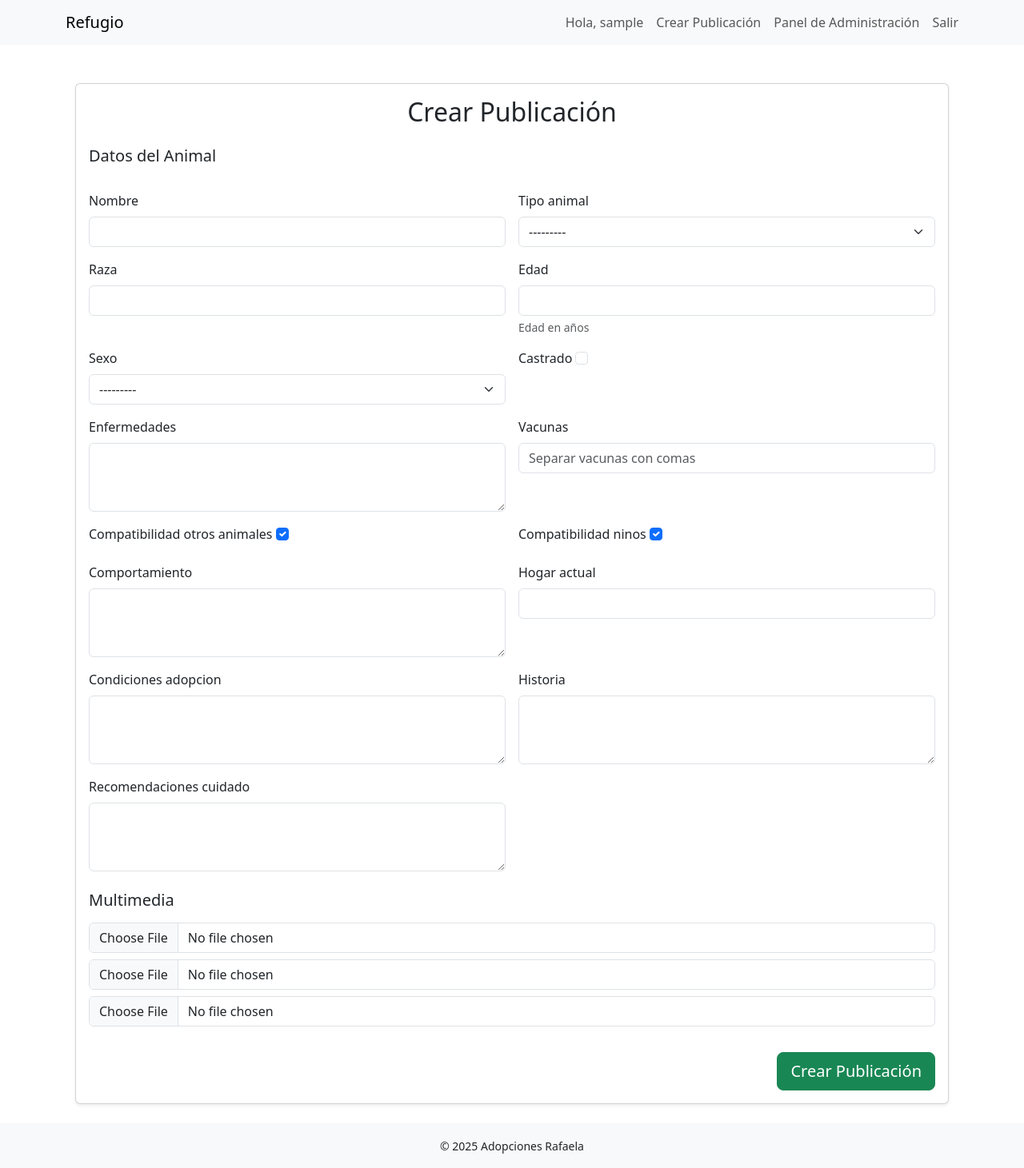
After one commit to casuico/Ingenieria_Web, a Django app: page /publicaciones/crear/ in a window 1280 px wide. The commit adds this page. Shown: the whole page at 80% size. Run offline with Django 5.2, Linux system fonts and the light colour scheme; the visitor is signed in with stand-in values (Sample User, id 1).

Commit message:
crear publicacion + filtrado

```diff
--- a/TP_Adopciones/adopcionesapp/forms.py
+++ b/TP_Adopciones/adopcionesapp/forms.py
@@ -3,11 +3,12 @@ from django import forms
 from django.contrib.auth.forms import UserCreationForm
 from django.contrib.auth.models import User
 from django.contrib.auth.forms import AuthenticationForm
-from django.core.exceptions import ValidationError
+from .models import Publicacion
+
 
 
 class RegistroForm(UserCreationForm):
-    email = forms.EmailField(required=True, label="Email")  # opcional, si querés pedir email
+    email = forms.EmailField(required=True, label="Email")
 
     class Meta:
         model = User
@@ -35,3 +36,86 @@ class CustomAuthenticationForm(AuthenticationForm):
                 'class': 'form-control',
                 'placeholder': field.label or field.name
             })
+
+
+
+class PublicacionForm(forms.ModelForm):
+    vacunas = forms.CharField(
+        required=False,
+        widget=forms.TextInput(attrs={
+            'class': 'form-control',
+            'placeholder': 'Separar vacunas con comas'
+        })
+    )
+
+    class Meta:
+        model = Publicacion
+        fields = [
+            'nombre', 'tipo_animal', 'raza', 'edad', 'sexo',
+            'castrado', 'enfermedades', 'vacunas',
+            'compatibilidad_otros_animales', 'compatibilidad_ninos', 'comportamiento',
+            'hogar_actual', 'condiciones_adopcion',
+            'historia', 'recomendaciones_cuidado'
+        ]
+        widgets = {
+            'nombre': forms.TextInput(attrs={'class': 'form-control'}),
+            'tipo_animal': forms.Select(attrs={'class': 'form-select'}),
+            'raza': forms.TextInput(attrs={'class': 'form-control'}),
+            'edad': forms.NumberInput(attrs={'class': 'form-control'}),
+            'sexo': forms.Select(attrs={'class': 'form-select'}),
+            'castrado': forms.CheckboxInput(attrs={'class': 'form-check-input'}),
+            'enfermedades': forms.Textarea(attrs={'class': 'form-control', 'rows': 3}),
+            'vacunas': forms.TextInput(attrs={'class': 'form-control', 'placeholder': 'Separar vacunas con comas'}),
+            'compatibilidad_otros_animales': forms.CheckboxInput(attrs={'class': 'form-check-input'}),
+            'compatibilidad_ninos': forms.CheckboxInput(attrs={'class': 'form-check-input'}),
+            'comportamiento': forms.Textarea(attrs={'class': 'form-control', 'rows': 3}),
+            'hogar_actual': forms.TextInput(attrs={'class': 'form-control'}),
+            'condiciones_adopcion': forms.Textarea(attrs={'class': 'form-control', 'rows': 3}),
+            'historia': forms.Textarea(attrs={'class': 'form-control', 'rows': 3}),
+            'recomendaciones_cuidado': forms.Textarea(attrs={'class': 'form-control', 'rows': 3}),
+        }
+
+    def __init__(self, *args, **kwargs):
+        super().__init__(*args, **kwargs)
+        self.fields['vacunas'].widget.attrs.update({
+            'placeholder': 'Separar vacunas con comas',
+            'class': 'form-control'
+        })
+
+    def clean_vacunas(self):
+        vacunas_texto = self.cleaned_data.get('vacunas', '')
+        if vacunas_texto:
+            vacunas_lista = [v.strip() for v in vacunas_texto.split(',') if v.strip()]
+            if not vacunas_lista:
+                raise forms.ValidationError("El formato de las vacunas es incorrecto. Separar por comas.")
+            return vacunas_lista
+        return []
+
+    def clean_edad(self):
+        edad = self.cleaned_data.get('edad')
+        if edad >=50:
+            raise forms.ValidationError("La edad deber ser menor a 50 años")
+        return edad
+
+
+from django import forms
+
+class MultimediaForm(forms.Form):
+    archivo1 = forms.FileField(required=False, widget=forms.FileInput(attrs={"class": "form-control"}))
+    archivo2 = forms.FileField(required=False, widget=forms.FileInput(attrs={"class": "form-control"}))
+    archivo3 = forms.FileField(required=False, widget=forms.FileInput(attrs={"class": "form-control"}))
+
+    def clean(self):
+        cleaned_data = super().clean()
+        archivos = [cleaned_data.get('archivo1'), cleaned_data.get('archivo2'), cleaned_data.get('archivo3')]
+        archivos = [a for a in archivos if a]
+
+        if not archivos:
+            raise forms.ValidationError("Debes subir al menos un archivo.")
+
+        for archivo in archivos:
+            if archivo.size > 10 * 1024 * 1024:
+                raise forms.ValidationError("Cada archivo debe pesar menos de 10MB.")
+
+        cleaned_data['archivos'] = archivos
+        return cleaned_data
--- a/TP_Adopciones/adopcionesapp/templates/base.html
+++ b/TP_Adopciones/adopcionesapp/templates/base.html
@@ -16,10 +16,16 @@
     <nav class="navbar navbar-light bg-light mb-4">
         <div class="container">
             <a class="navbar-brand" href="{% url 'main_page' %}">Refugio</a>
+
+
+
             <ul class="navbar-nav ms-auto d-flex flex-row">
                 {% if user.is_authenticated %}
                 <li class="nav-item">
                     <span class="nav-link">Hola, {{ user.username }}</span>
+                </li>
+                <li class="nav-item ms-3">
+                    <a href="{% url 'crear_publicacion' %}" class="nav-link">Crear Publicación</a>
                 </li>
                 {% if user.is_superuser %}
                 <li class="nav-item ms-3">
@@ -58,6 +64,45 @@
 
     <!-- Bootstrap JS desde CDN -->
     <script src="https://cdn.jsdelivr.net/npm/bootstrap@5.3.0/dist/js/bootstrap.bundle.min.js"></script>
+    <!-- <script src="{% static 'js/filtros.js' %}"></script> -->
+
+
+    <!-- no se como hacer para que funcione si lo pongo en un archivo js separado -->
+    <script>
+
+        document.getElementById('filtros-form').addEventListener('submit', function (e) {
+            e.preventDefault(); // evita recargar la página
+
+            const formData = new FormData(e.target);
+            const params = new URLSearchParams(formData);
+
+            fetch("{% url 'filter_publicaciones' %}?" + params.toString(), {
+                headers: { 'x-requested-with': 'XMLHttpRequest' }
+            })
+                .then(response => response.text())
+                .then(html => {
+                    document.getElementById('publicaciones-container').innerHTML = html;
+                });
+        });
+
+        // Botón de "Borrar filtros"
+        document.getElementById('reset-filtros').addEventListener('click', function () {
+            document.getElementById('filtros-form').reset(); // limpia el formulario
+
+            fetch("{% url 'filter_publicaciones' %}", {
+                headers: { 'x-requested-with': 'XMLHttpRequest' }
+            })
+                .then(response => response.text())
+                .then(html => {
+                    document.getElementById('publicaciones-container').innerHTML = html;
+                });
+        });
+
+    </script>
+
+
+
+
 </body>
 
 </html>
--- /dev/null
+++ b/TP_Adopciones/adopcionesapp/templates/crear_publicacion.html
@@ -0,0 +1,51 @@
+{% extends "base.html" %}
+{% block content %}
+<div class="container mt-5">
+    <div class="card shadow-sm">
+        <div class="card-body">
+            <h2 class="card-title mb-4 text-center">Crear Publicación</h2>
+            <form method="POST" enctype="multipart/form-data">
+                {% csrf_token %}
+
+                <!-- Publicación -->
+                <fieldset class="mb-4">
+                    <legend class="h5 mb-3">Datos del Animal</legend>
+                    <div class="row g-3">
+                        {% for field in publicacion_form %}
+                        <div class="col-md-6">
+                            <label class="form-label">{{ field.label }}</label>
+                            {{ field }}
+                            {% if field.help_text %}
+                            <div class="form-text">{{ field.help_text }}</div>
+                            {% endif %}
+                            {% for error in field.errors %}
+                            <div class="text-danger">{{ error }}</div>
+                            {% endfor %}
+                        </div>
+                        {% endfor %}
+                    </div>
+                    {% if publicacion_form.non_field_errors %}
+                    {% for error in publicacion_form.non_field_errors %}
+                    <div class="text-danger">{{ error }}</div>
+                    {% endfor %}
+                    {% endif %}
+                </fieldset>
+
+                <!-- Multimedia -->
+                <fieldset class="mb-4">
+                    <legend class="h5 mb-3">Multimedia</legend>
+                    {{ multimedia_form.non_field_errors }}
+                    <div class="mb-2">{{ multimedia_form.archivo1 }}</div>
+                    <div class="mb-2">{{ multimedia_form.archivo2 }}</div>
+                    <div class="mb-2">{{ multimedia_form.archivo3 }}</div>
+                </fieldset>
+
+
+                <div class="d-flex justify-content-end">
+                    <button type="submit" class="btn btn-success btn-lg">Crear Publicación</button>
+                </div>
+            </form>
+        </div>
+    </div>
+</div>
+{% endblock %}
--- a/TP_Adopciones/adopcionesapp/urls.py
+++ b/TP_Adopciones/adopcionesapp/urls.py
@@ -1,5 +1,5 @@
 from django.urls import path
-from .views import main_page, publicaciones_detail, registro, consulta_animal, activar_cuenta
+from .views import filter_publicaciones, main_page, publicaciones_detail, registro, consulta_animal, activar_cuenta, CrearPublicacionView
 
 urlpatterns = [
     path('', main_page, name='main_page'),
@@ -8,5 +8,6 @@ urlpatterns = [
     path("registro/", registro, name="registro"),
     path('publicacion/<int:pk>/consulta/', consulta_animal, name='consulta_animal'),
     path("activar/<uidb64>/<token>/", activar_cuenta, name="activar_cuenta"),
-
+    path('publicaciones/crear/', CrearPublicacionView.as_view(), name='crear_publicacion'),
+    path('filter-publicaciones/', filter_publicaciones, name='filter_publicaciones'),
 ]
--- a/TP_Adopciones/adopcionesapp/views.py
+++ b/TP_Adopciones/adopcionesapp/views.py
@@ -1,12 +1,13 @@
 #from django.shortcuts import render
+from django.forms import ValidationError
 from django.shortcuts import render, get_object_or_404, redirect
-from .models import Publicacion, Consulta
+from .models import Publicacion, Consulta, Multimedia
 from django.contrib.auth.decorators import login_required
 from .forms import RegistroForm
 from django.contrib.auth import login
 from django.core.mail import EmailMultiAlternatives
 from django.conf import settings
-from django.http import HttpResponse
+from django.http import HttpResponse, JsonResponse
 from django.contrib.auth.tokens import default_token_generator as token_generator
 from django.utils.http import urlsafe_base64_encode, urlsafe_base64_decode
 from django.utils.encoding import force_bytes, force_str
@@ -14,12 +15,40 @@ from django.contrib.sites.shortcuts import get_current_site
 from django.template.loader import render_to_string
 from django.contrib.auth.models import User
 from django.contrib import messages
+from django.views import View
+from .forms import PublicacionForm, MultimediaForm
+from django.contrib.auth.mixins import LoginRequiredMixin
+
 
 
 
 def main_page(request):
     publicaciones = Publicacion.objects.all()
     return render(request, "index.html", {"publicaciones": publicaciones})
+
+def filter_publicaciones(request):
+    publicaciones = Publicacion.objects.all()
+
+    edad = request.GET.get("edad")
+    sexo = request.GET.get("sexo")
+    raza = request.GET.get("raza")
+    castrado = request.GET.get("castrado")
+
+    if edad:
+        publicaciones = publicaciones.filter(edad=edad)
+    if sexo:
+        publicaciones = publicaciones.filter(sexo=sexo)
+    if raza:
+        publicaciones = publicaciones.filter(raza__icontains=raza)
+    if castrado:
+        publicaciones = publicaciones.filter(castrado=(castrado.lower() == "true"))
+
+    if request.headers.get("x-requested-with") == "XMLHttpRequest":
+        return render(request, "partials/publicaciones_list.html", {"publicaciones": publicaciones})
+
+    # Si no es AJAX, redirigimos a la página principal
+    return render(request, "index.html", {"publicaciones": publicaciones})
+
 
 def publicaciones_detail(request, pk):
     publicacion = get_object_or_404(Publicacion, pk=pk)
@@ -30,26 +59,21 @@ def registro(request):
     if request.method == "POST":
         form = RegistroForm(request.POST)
         if form.is_valid():
-            # Crear usuario inactivo
             user = form.save(commit=False)
             user.is_active = False
             user.save()
 
-            # Generar URL de activación
             current_site = get_current_site(request)
             uid = urlsafe_base64_encode(force_bytes(user.pk))
             token = token_generator.make_token(user)
             activation_url = f"http://{current_site.domain}/activar/{uid}/{token}/"
 
-            # Preparar mail
             subject = "Activa tu cuenta"
             from_email = settings.EMAIL_HOST_USER
             to_email = form.cleaned_data.get("email")
 
-            # Texto plano
             text_content = f"Hola {user.username}, haz clic en el enlace para activar tu cuenta: {activation_url}"
 
-            # HTML
             html_content = render_to_string("email_verificacion.html", {
                 "user": user,
                 "url": activation_url
@@ -94,7 +118,6 @@ def consulta_animal(request, pk):
         asunto = request.POST.get("asunto")
         mensaje = request.POST.get("mensaje")
 
-        # Guardar consulta
         Consulta.objects.create(
             publicacion=publicacion,
             usuario=request.user,
@@ -104,7 +127,6 @@ def consulta_animal(request, pk):
             mensaje=mensaje
         )
 
-        # Texto plano del email
         text_content = f"""
         Consulta sobre {publicacion.nombre}
 
@@ -115,7 +137,6 @@ def consulta_animal(request, pk):
         {mensaje}
         """
 
-        # HTML usando template
         html_content = render_to_string("consulta_email.html", {
             "publicacion": publicacion,
             "nombre": nombre,
@@ -123,7 +144,6 @@ def consulta_animal(request, pk):
             "mensaje": mensaje
         })
 
-        # Enviar email
         msg = EmailMultiAlternatives(
             subject=f"Consulta sobre {publicacion.nombre}: {asunto}",
             body=text_content,
@@ -134,10 +154,64 @@ def consulta_animal(request, pk):
         msg.attach_alternative(html_content, "text/html")
         msg.send(fail_silently=False)
 
-        # Agregar mensaje de éxito
         messages.success(request, f"Tu consulta sobre '{publicacion.nombre}' fue enviada correctamente.")
 
-        # Redirect para limpiar el POST (PRG)
         return redirect('consulta_animal', pk=publicacion.pk)
 
     return render(request, "consulta_animal.html", {"publicacion": publicacion})
+
+
+
+class CrearPublicacionView(LoginRequiredMixin, View):
+    def get(self, request):
+        return render(
+            request,
+            "crear_publicacion.html",
+            {
+                "publicacion_form": PublicacionForm(),
+                "multimedia_form": MultimediaForm(),
+            },
+        )
+
+    def post(self, request):
+        publicacion_form = PublicacionForm(request.POST)
+        multimedia_form = MultimediaForm(request.POST, request.FILES)
+
+        if publicacion_form.is_valid() and multimedia_form.is_valid():
+            publicacion = publicacion_form.save(commit=False)
+            publicacion.creador = request.user
+            publicacion.save()
+
+            content_type_map = {"image": "imagen", "video": "video"}
+
+            for archivo in multimedia_form.cleaned_data["archivos"]:
+                tipo = content_type_map.get(archivo.content_type.split("/")[0], "imagen")
+                multimedia = Multimedia(
+                    publicacion=publicacion,
+                    archivo=archivo,
+                    tipo=tipo,
+                )
+                try:
+                    multimedia.full_clean()
+                    multimedia.save()
+                except ValidationError as e:
+                    multimedia_form.add_error(None, e.messages)
+                    publicacion.delete()
+                    return render(
+                        request,
+                        "crear_publicacion.html",
+                        {
+                            "publicacion_form": publicacion_form,
+                            "multimedia_form": multimedia_form,
+                        },
+                    )
+            return redirect("publicaciones_detail", pk=publicacion.pk)
+
+        return render(
+            request,
+            "crear_publicacion.html",
+            {
+                "publicacion_form": publicacion_form,
+                "multimedia_form": multimedia_form,
+            },
+        )
--- a/TP_Adopciones/crear_publicaciones.py
+++ b/TP_Adopciones/crear_publicaciones.py
@@ -29,7 +29,6 @@ Publicacion.objects.create(
     condiciones_adopcion="Debe tener espacio para correr y paseos diarios",
     historia="Rescatado de la calle",
     recomendaciones_cuidado="Alimentación balanceada y paseos diarios",
-    contacto="contacto@refugio.com"
 )
 
 Publicacion.objects.create(
@@ -48,7 +47,6 @@ Publicacion.objects.create(
     condiciones_adopcion="Necesita espacio interior y compañía",
     historia="Adoptado temporalmente por familia",
     recomendaciones_cuidado="Proporcionar rascadores y juguetes",
-    contacto="contacto@refugio.com"
 )
 
 Publicacion.objects.create(
@@ -67,7 +65,6 @@ Publicacion.objects.create(
     condiciones_adopcion="Requiere jaula amplia y supervisión diaria",
     historia="Rescatado de granja",
     recomendaciones_cuidado="Atención diaria y alimentación específica",
-    contacto="contacto@refugio.com"
 )
 
 Publicacion.objects.create(
@@ -86,7 +83,6 @@ Publicacion.objects.create(
     condiciones_adopcion="Necesita patio y compañía diaria",
     historia="Rescatada de abandono",
     recomendaciones_cuidado="Ejercicios diarios y paseos",
-    contacto="contacto@refugio.com"
 )
 
 Publicacion.objects.create(
@@ -105,7 +101,6 @@ Publicacion.objects.create(
     condiciones_adopcion="Espacio amplio y cariño",
     historia="Encontrado en la calle",
     recomendaciones_cuidado="Juguetes y rascadores",
-    contacto="contacto@refugio.com"
 )
 
 print("Se eliminaron las publicaciones existentes y se crearon 5 nuevas con la misma imagen")
```
Also changed, not shown: TP_Adopciones/adopcionesapp/models.py (+7 -8 lines), TP_Adopciones/adopcionesapp/templates/index.html (+27 -71 lines), TP_Adopciones/adopcionesapp/templates/partials/publicaciones_list.html (added, +65 -0 lines), TP_Adopciones/adopcionesapp/migrations/0001_initial.py.
